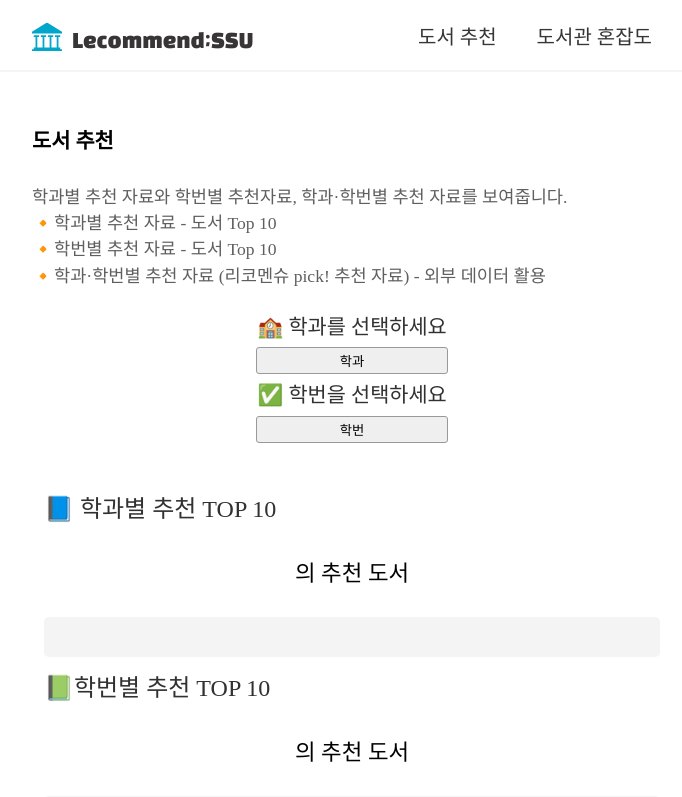
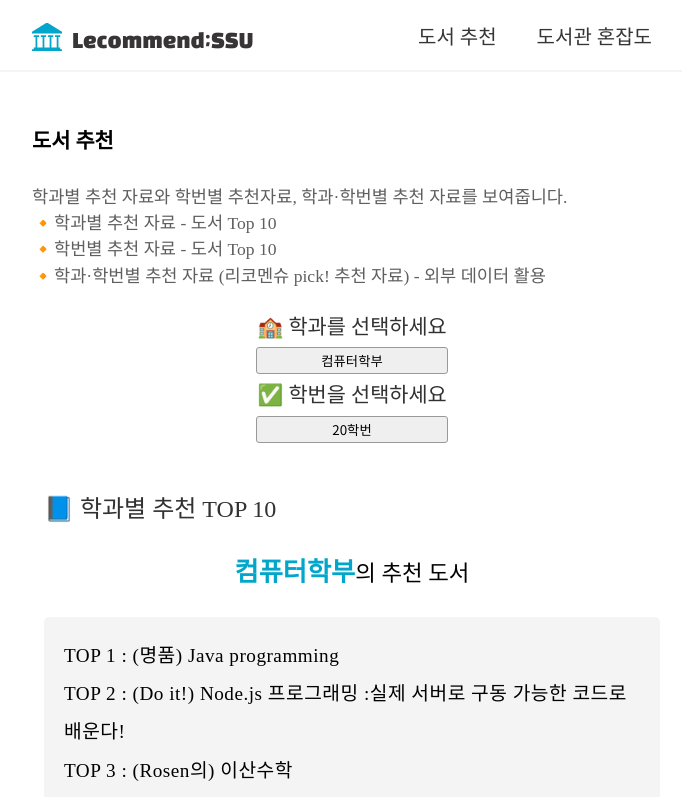
Before and after one commit to seyxxn/lecommendSSU, a React (Create React App) app in the folder lecommend-ssu/: page /recommend in a window 1280 px wide. Shown: the top 797 px of the page, without its empty margins (288-970 px from the left). Built offline with nearby package versions, Linux system fonts and the light colour scheme.

Commit message:
추천페이지 초기값 설정

```diff
--- a/lecommend-ssu/src/pages/Recommend.jsx
+++ b/lecommend-ssu/src/pages/Recommend.jsx
@@ -8,8 +8,8 @@ import {
 } from "../asserts/recommendList";
 
 function Recommend() {
-  const [selectedMajor, setSelectedMajor] = useState();
-  const [selectedGrade, setSelectedGrade] = useState();
+  const [selectedMajor, setSelectedMajor] = useState("컴퓨터학부");
+  const [selectedGrade, setSelectedGrade] = useState("20학번");
 
   const handleMajorClick = (item) => {
     setSelectedMajor(item);
```
